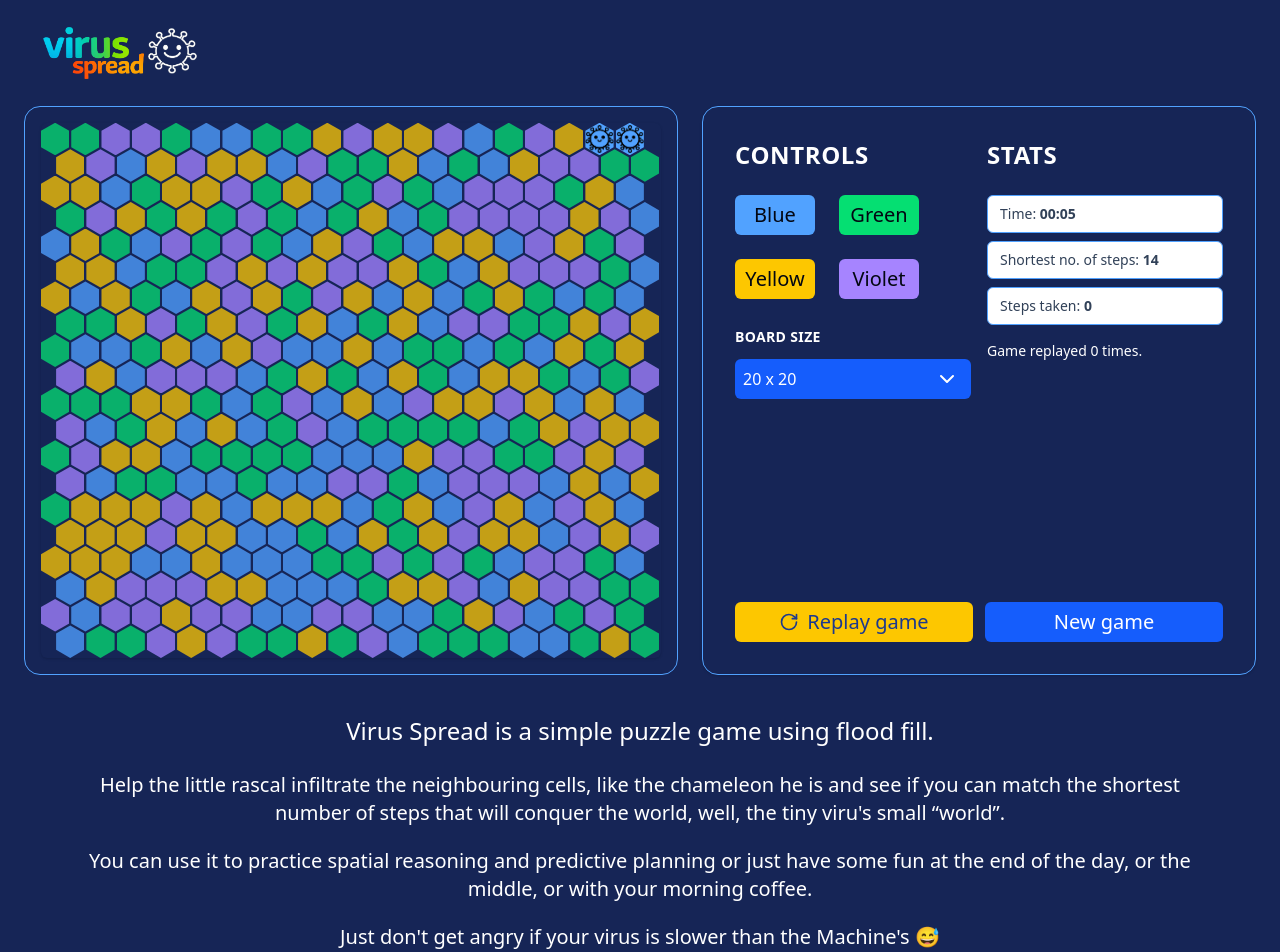
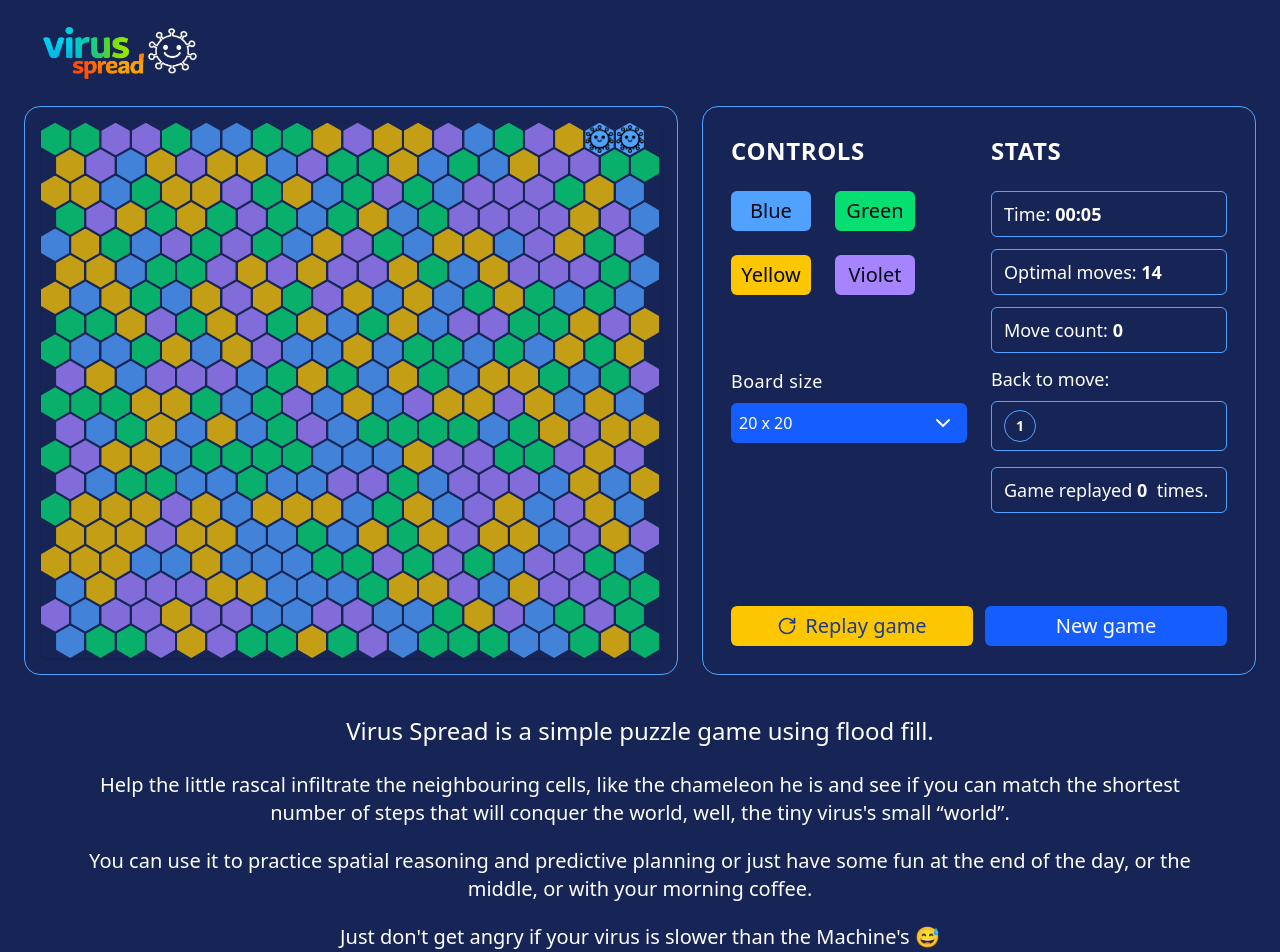
Before and after one commit to alex-alina/virus-spread, a React (Vite) app: page / in a window 1280 px wide. Shown: the top 952 px of the page. Built offline with nearby package versions, Linux system fonts and the light colour scheme.

Commit message:
Show the moves made and alow the player to go back in time

```diff
--- a/src/game/VirusSpread.tsx
+++ b/src/game/VirusSpread.tsx
@@ -15,7 +15,7 @@ import {
   solveExactlyAsync,
 } from "../utils/utils";
 import { ChevronDown, RotateCw } from "lucide-react";
-import hexLogoTwo from "../assets/logo_hex.png";
+// import hexLogoTwo from "../assets/logo_hex.png";
 import hexLogo from "../assets/hex-games-logo.png";
 
 const MAX_HEX_SIZE_PX = 18;
@@ -100,6 +100,7 @@ export const VirusSpread = () => {
   );
   const [optimalSteps, setOptimalSteps] = useState<number | null>(null);
   const [stepsTaken, setStepsTaken] = useState(0);
+  const [stepHistory, setStepHistory] = useState<string[]>([]);
   const [replayCount, setReplayCount] = useState(0);
   const [gameStartedAt, setGameStartedAt] = useState<number>(() => Date.now());
   const [elapsedSeconds, setElapsedSeconds] = useState(0);
@@ -272,6 +273,7 @@ export const VirusSpread = () => {
 
     setCellColors(updatedColors);
     setStepsTaken((previousSteps) => previousSteps + 1);
+    setStepHistory((previousHistory) => [...previousHistory, nextColor]);
   };
 
   const handleNewGame = (nextBoardSize = boardSize) => {
@@ -284,6 +286,7 @@ export const VirusSpread = () => {
     setSolverStart(nextGame.startingPoint);
     setOptimalSteps(null);
     setStepsTaken(0);
+    setStepHistory([]);
     setReplayCount(0);
     setGameStartedAt(() => Date.now());
     setElapsedSeconds(0);
@@ -296,10 +299,55 @@ export const VirusSpread = () => {
     setSolverBoard(solverBoard);
     setSolverStart(solverStart);
     setStepsTaken(0);
+    setStepHistory([]);
     setReplayCount((previousCount) => previousCount + 1);
     setGameStartedAt(() => Date.now());
     setElapsedSeconds(0);
     setCompletedTimeSeconds(null);
+  };
+
+  const handleStepJump = (targetStep: number) => {
+    const clampedStep = Math.max(0, Math.min(targetStep, stepHistory.length));
+    const truncatedHistory = stepHistory.slice(0, clampedStep);
+    const jumpedBoard = [...solverBoard];
+
+    truncatedHistory.forEach((stepColor) => {
+      const connectedAtStep = getConnectedCells(
+        jumpedBoard,
+        solverStart,
+        undefined,
+        boardSize,
+      );
+
+      connectedAtStep.forEach((cellIndex) => {
+        jumpedBoard[cellIndex] = stepColor;
+      });
+    });
+
+    const connectedAfterJump = getConnectedCells(
+      jumpedBoard,
+      solverStart,
+      undefined,
+      boardSize,
+    );
+    const isCompletedAfterJump = connectedAfterJump.size === jumpedBoard.length;
+
+    setCellColors(jumpedBoard);
+    setStartingPoint(solverStart);
+    setStepsTaken(clampedStep);
+    setStepHistory(truncatedHistory);
+
+    if (isCompletedAfterJump) {
+      setCompletedTimeSeconds(
+        completedTimeSeconds === null ? elapsedSeconds : completedTimeSeconds,
+      );
+      setElapsedSeconds(0);
+      return;
+    }
+
+    setCompletedTimeSeconds(null);
+    setElapsedSeconds(0);
+    setGameStartedAt(() => Date.now());
   };
 
   return (
@@ -367,9 +415,9 @@ export const VirusSpread = () => {
           </div>
         </div>
 
-        <div className="mx-auto flex w-full flex-col justify-between self-stretch rounded-2xl border border-transparent bg-blue-950 p-4 shadow-sm sm:border-blue-400 sm:p-8 md:w-xl xl:m-0 xl:w-xl">
+        <div className="mx-auto flex w-full flex-col justify-between self-stretch rounded-2xl border border-transparent bg-blue-950 p-4 shadow-sm sm:border-blue-400 sm:p-7 md:w-xl xl:m-0 xl:w-xl">
           <div>
-            <div className="flex flex-col gap-6 sm:flex-row sm:gap-4">
+            <div className="flex flex-col gap-6 sm:flex-row">
               <div className="flex w-full flex-col sm:w-1/2">
                 <div className="mb-4 text-xl font-bold tracking-wide text-white uppercase sm:mb-6 sm:text-2xl">
                   Controls
@@ -394,7 +442,7 @@ export const VirusSpread = () => {
                 <div className="mt-3">
                   <label
                     htmlFor="board-size"
-                    className="mt-4 mb-3 block text-sm font-semibold tracking-wide text-white uppercase"
+                    className="mt-4 mb-2 block text-lg tracking-wide text-white lg:mt-15"
                   >
                     Board size
                   </label>
@@ -449,15 +497,15 @@ export const VirusSpread = () => {
                 <div className="mb-4 text-xl font-bold tracking-wide text-white uppercase sm:mb-6 sm:text-2xl">
                   Stats
                 </div>
-                <div className="mb-2 rounded-md border border-blue-400 bg-white px-3 py-2 text-sm text-slate-700">
+                <div className="mb-3 rounded-md border border-blue-400 px-3 py-2 text-lg text-white">
                   Time:&nbsp;
                   <span className="font-semibold">
                     {formatElapsedTime(elapsedSeconds)}
                   </span>
                 </div>
 
-                <div className="mb-2 rounded-md border border-blue-400 bg-white px-3 py-2 text-sm text-slate-700">
-                  Shortest no. of steps:&nbsp;
+                <div className="mb-3 rounded-md border border-blue-400 px-3 py-2 text-lg text-white">
+                  Optimal moves:&nbsp;
                   {/* (BFS) */}
                   <span className="font-semibold" data-testid="optimal-steps">
                     {isSolvingOptimal
@@ -468,15 +516,54 @@ export const VirusSpread = () => {
                   </span>
                 </div>
 
-                <div className="mb-4 rounded-md border border-blue-400 bg-white px-3 py-2 text-sm text-slate-700">
-                  Steps taken:&nbsp;
+                <div className="mb-3 rounded-md border border-blue-400 px-3 py-2 text-lg text-white">
+                  Move count:&nbsp;
                   <span className="font-semibold" data-testid="steps-taken">
                     {stepsTaken}
                   </span>
                 </div>
-                <div className="text-sm text-white">
-                  Game replayed {replayCount} times.
+                {/* <div className="text-md mt-8 mb-3 font-semibold text-white">
+                  Number of moves made:&nbsp;
+                  <span className="font-semibold" data-testid="steps-taken">
+                    {stepsTaken}
+                  </span>
+                </div> */}
+                <div className="mb-2 text-lg text-white">Back to move:</div>
+
+                <div className="mb-4 rounded-md border border-blue-400 bg-blue-950 px-3 py-2">
+                  <div className="flex flex-wrap gap-2">
+                    {stepHistory.length === 0 && (
+                      <div className="flex h-8 w-8 items-center justify-center rounded-full border border-blue-400 bg-transparent text-sm font-semibold text-white">
+                        1
+                      </div>
+                    )}
+                    {stepHistory.map((stepColor, index) => (
+                      <button
+                        key={`${stepColor}-${index}`}
+                        type="button"
+                        onClick={() => handleStepJump(index + 1)}
+                        aria-label={`Go to step ${index + 1}`}
+                        title={`Go to step ${index + 1}`}
+                        className={clsx(
+                          "flex h-8 w-8 cursor-pointer items-center justify-center rounded-full text-lg font-semibold text-blue-950 transition-opacity hover:opacity-80",
+                          stepColor,
+                        )}
+                      >
+                        {index + 1}
+                      </button>
+                    ))}
+                  </div>
                 </div>
+                <div className="mb-3 rounded-md border border-blue-400 px-3 py-2 text-lg text-white">
+                  Game replayed&nbsp;
+                  <span className="font-semibold">{replayCount}</span>&nbsp;
+                  times.
+                </div>
+                {replayCount >= 3 && (
+                  <div className="mb-3 rounded-md border border-blue-400 px-3 py-2 text-lg text-white">
+                    Cheet sheet
+                  </div>
+                )}
               </div>
             </div>
 
@@ -484,11 +571,11 @@ export const VirusSpread = () => {
               {isGameCompleted ? (
                 <div className="space-y-2">
                   <div
-                    className="my-6 flex w-full justify-center rounded-md border border-emerald-700 bg-emerald-100 px-3 py-2 text-xl font-semibold text-emerald-900"
+                    className="my-6 flex w-full justify-center rounded-md border border-green-400 px-3 py-2 text-lg text-white"
                     data-testid="game-completed"
                   >
-                    Game completed in:
-                    {formatElapsedTime(completedTimeSeconds ?? 0)}
+                    Game completed in&nbsp;
+                    {formatElapsedTime(completedTimeSeconds ?? 0)}&nbsp;min
                   </div>
                 </div>
               ) : null}
@@ -520,7 +607,8 @@ export const VirusSpread = () => {
         <p>
           Help the little rascal infiltrate the neighbouring cells, like the
           chameleon he is and see if you can match the shortest number of steps
-          that will conquer the world, well, the tiny viru&apos;s small “world”.
+          that will conquer the world, well, the tiny virus&apos;s small
+          “world”.
         </p>
         <p className="my-5">
           You can use it to practice spatial reasoning and predictive planning
@@ -531,8 +619,8 @@ export const VirusSpread = () => {
           Just don&apos;t get angry if your virus is slower than the
           Machine&apos;s 😅
         </p>
-        <div className="mx-auto mt-6 flex w-fit items-center">
-          <img src={hexLogoTwo} className="mr-6 h-20 w-50" />
+        <div className="mx-auto mt-10 flex w-fit items-center">
+          {/* <img src={hexLogoTwo} className="mr-6 h-20 w-50" /> */}
 
           <img src={hexLogo} className="h-30 w-45" />
         </div>
```
